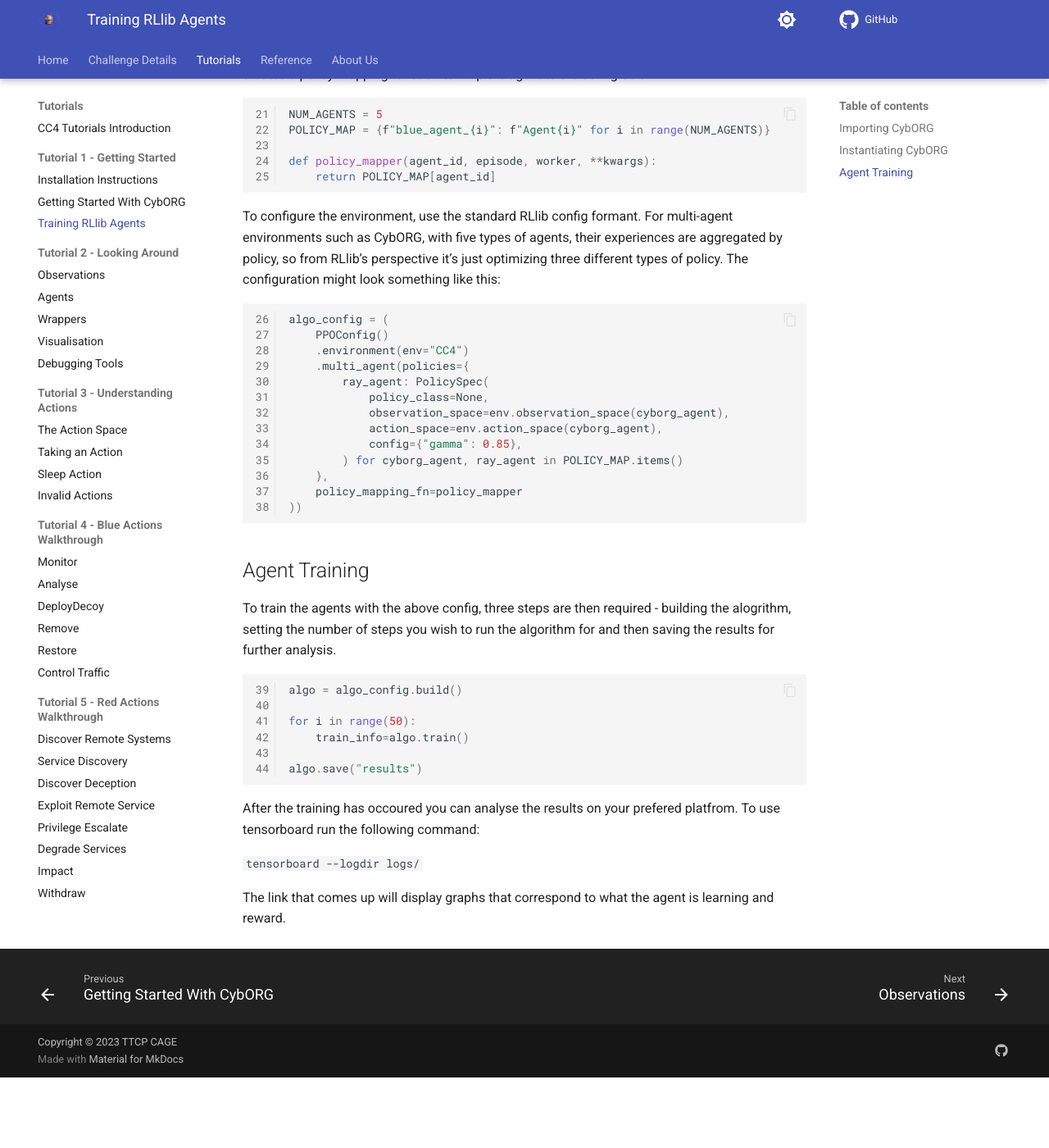
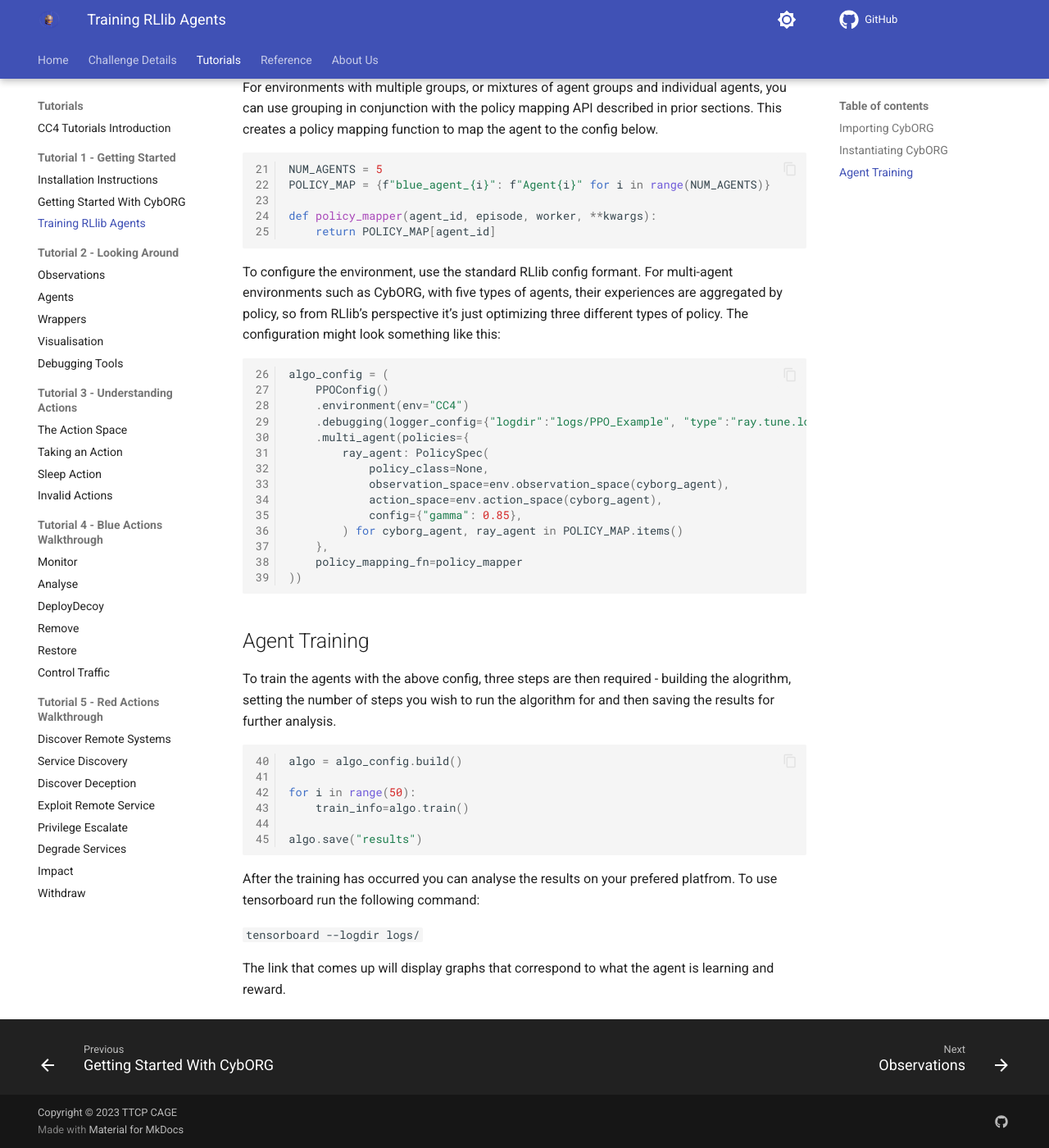
Before and after one commit to cage-challenge/cage-challenge-4, an MkDocs documentation site: the page built from documentation/docs/pages/tutorials/01_Getting_Started/3_Training_Agents.md, in a window 1280 px wide and 1400 px high, scrolled down 1856 px. Shown: the whole window at 82% size. Built offline with MkDocs 1.6.1 and Material for MkDocs 9.7.7, drawn with Linux system fonts in a browser that asks for light colours; comment, search, counter and statistics services are not loaded; before the commit the page ends 3170 px from its top, so only the background shows below that; some of the changed text lies outside the part shown.

Commit message:
TrainingRay

````diff
--- a/documentation/docs/pages/tutorials/01_Getting_Started/3_Training_Agents.md
+++ b/documentation/docs/pages/tutorials/01_Getting_Started/3_Training_Agents.md
@@ -2,6 +2,8 @@
 This section is a tutorial to train the defensive blue agents in the CybORG environment.
 
 This example is a most basic training example using RLlib. More indepth tutorials of RLlib use can be found in [Ray's documentation of RLlib](https://docs.ray.io/en/latest/rllib/rllib-training.html).
+
+The code for this example is provided as `CybORG/Evaluation/training_examples/TrainingRay.py`.
 
 ???+ Question "What if I don't want to use RLlib?"
     The submissions to CAGE challenge 4 are not limited to reinforcement learning approaches or use of RLlib. Please feel free to make your own custom wrappers!
@@ -80,6 +82,7 @@
 algo_config = (
     PPOConfig()
     .environment(env="CC4")
+    .debugging(logger_config={"logdir":"logs/PPO_Example", "type":"ray.tune.logger.TBXLogger"})
     .multi_agent(policies={
         ray_agent: PolicySpec(
             policy_class=None,
@@ -97,7 +100,7 @@
 
 To train the agents with the above config, three steps are then required - building the alogrithm, setting the number of steps you wish to run the algorithm for and then saving the results for further analysis.
 
-```python linenums="39"
+```python linenums="40"
 algo = algo_config.build()
 
 for i in range(50):
@@ -106,7 +109,7 @@
 algo.save("results")
 ```
 
-After the training has occoured you can analyse the results on your prefered platfrom. To use tensorboard run the following command:
+After the training has occurred you can analyse the results on your prefered platfrom. To use tensorboard run the following command:
 
 `tensorboard --logdir logs/`
 
````
